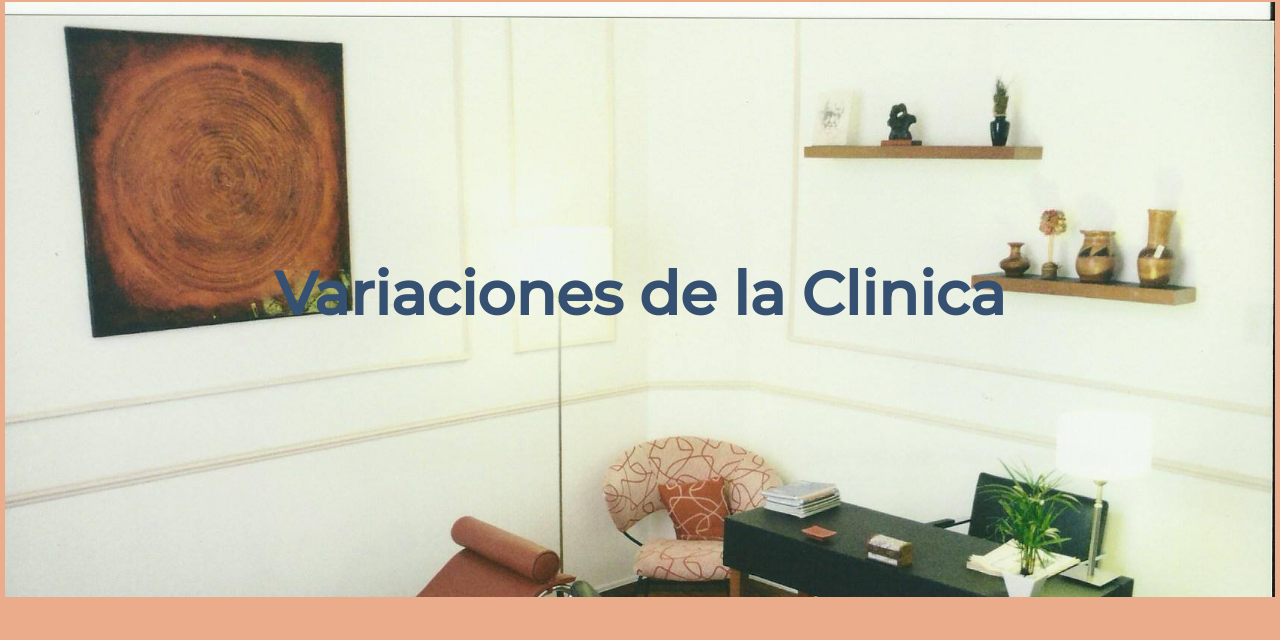
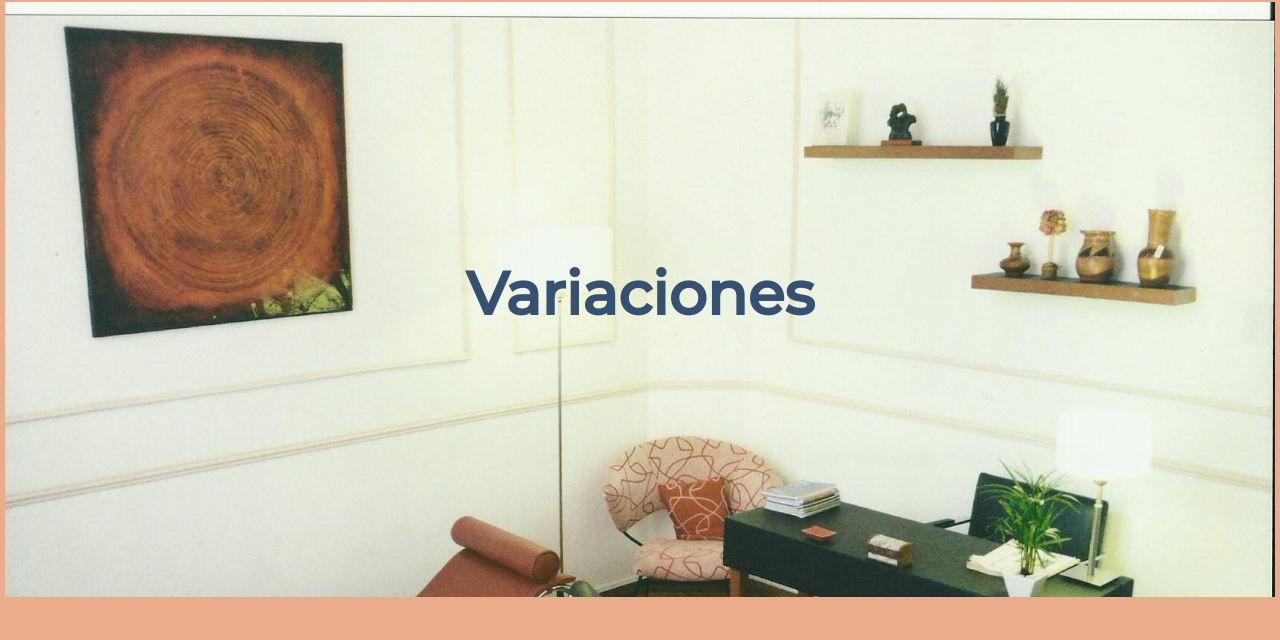
Before and after one commit to AgustinDuranMartinez/variacionesClinica, a plain HTML site: page index.html in a window 1280 px wide. Shown: the part 160-800 px from the top of the page. Drawn offline with Linux system fonts and the light colour scheme.

Commit message:
Quite parte del titulo en ramaBootstrap

```diff
--- a/index.html
+++ b/index.html
@@ -27,7 +27,7 @@
     </header>
     <main class="imagenFondo main__index">
         <h1 class="principalH1">
-        Variaciones de la Clinica
+        Variaciones
     </h1>
     <div class="cajaPIndex">
          <p>
```
